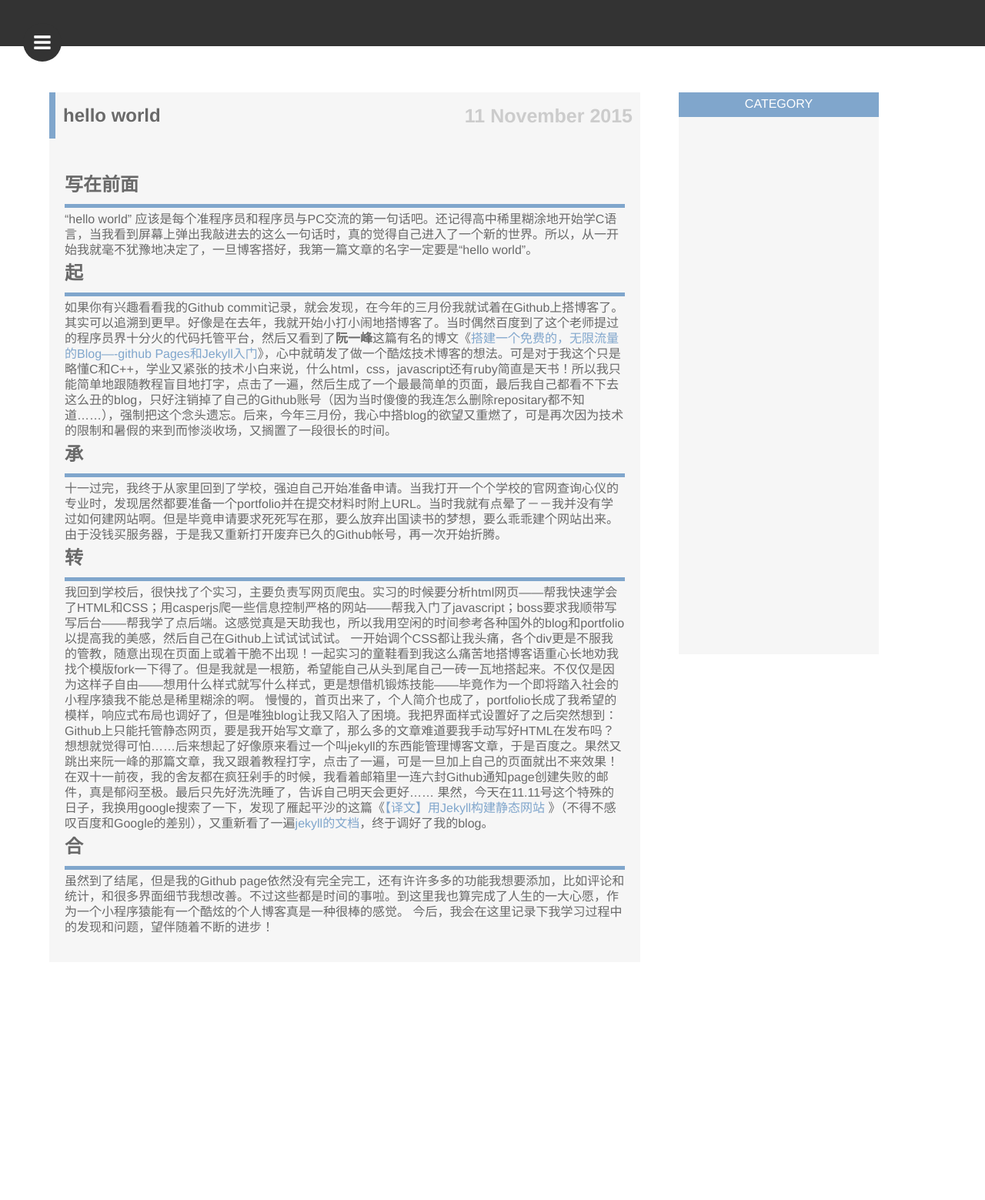
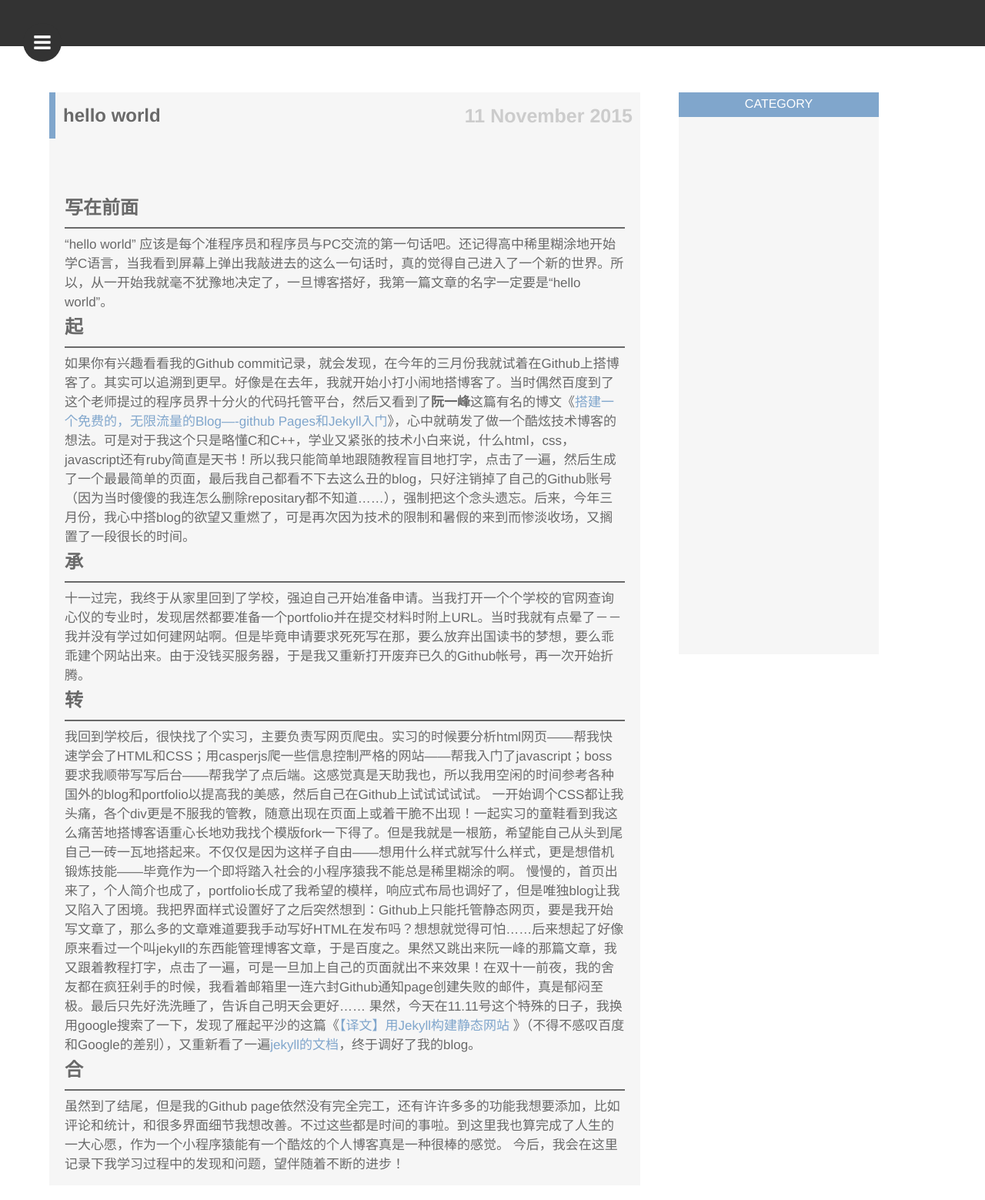
Before and after one commit to xiangxiyun/xiangxiyun.github.io, a Jekyll site: the page built from _posts/2015-11-11-hello-world.md, in a window 1280 px wide. Shown: the top 1559 px of the page at 77% size. Built offline with Jekyll 4.4.1, drawn with Linux system fonts in a browser that asks for light colours.

Commit message:
Update article.css

```diff
--- a/stylesheets/article.css
+++ b/stylesheets/article.css
@@ -66,7 +66,7 @@
     }
 
     .article_content h2{
-         padding:10px 0px 10px 0px;
+         padding:40px 0px 10px 0px;
     }
     .article_content a{
       color: rgb(128, 166, 204);
@@ -79,14 +79,14 @@
     .article_content hr{
       height: 5px;
       border:none;
-      border-top:5px solid rgb(128, 166, 204);
+      border-top:2px solid rgb(105,105,105);
     }
 
     .article_content p{
         padding-top:5px;
         float: left;
-        font-size: 16px;
-        line-height: 20px;
+        font-size: 17px;
+        line-height: 25px;
         text-align: left;
       }
 
```
